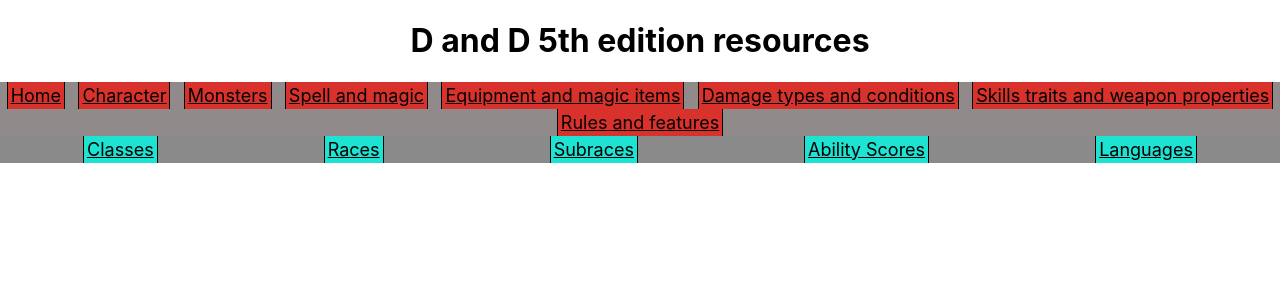
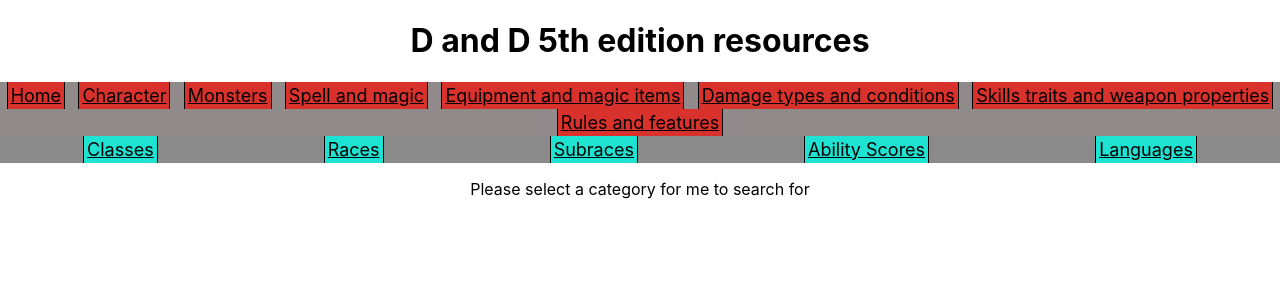
Before and after one commit to justinallenshade/DandD-5thEditionResources, a React (Create React App) app: page /character in a window 1280 px wide. Shown: the top 300 px of the page. Built offline with nearby package versions, Linux system fonts and the light colour scheme.

Commit message:
Errors displayed

```diff
--- a/src/Components/Character.jsx
+++ b/src/Components/Character.jsx
@@ -2,9 +2,7 @@
 import { Link } from 'react-router-dom';
 
 export default function Character() {
-
     return (
-
         <div>
             <div className="charWhole">
                 <Link to={'/character/classes'} className="char" >Classes</Link>
@@ -13,7 +11,7 @@
                 <Link to={'/character/score'} className="char" >Ability Scores</Link>
                 <Link to={'/character/languages'} className="char" >Languages</Link>
             </div>
+            <p>Please select a category for me to search for</p>
         </div>
-
     );
 }
--- a/src/Components/Damage.jsx
+++ b/src/Components/Damage.jsx
@@ -8,6 +8,7 @@
                 <Link to={'/damage/types'} className="char" >Damage Types</Link>
                 <Link to={'/damage/conditions'} className="char" >Damage Conditions</Link>
             </div>
+            <p>Please select a category for me to search for</p>
         </div>
     );
 }
--- a/src/Components/DiceNav.jsx
+++ b/src/Components/DiceNav.jsx
@@ -3,6 +3,7 @@
 
 export default function DiceNav() {
     return (
+        <div>
             <div className="header">
                 <Link to={'/die/d4'} className="char" >D4</Link>
                 <Link to={'/die/d6'} className="char" >D6</Link>
@@ -12,5 +13,6 @@
                 <Link to={'/die/d12'} className="char" >D12</Link>
                 <Link to={'/die/d20'} className="char" >D20</Link>
             </div>
+        </div>
     );
 }
--- a/src/Components/DisplayTool.jsx
+++ b/src/Components/DisplayTool.jsx
@@ -297,7 +297,11 @@
 
         })
     })
-
+    .catch(err => {return(
+        <div>
+            <p>{`You cast wish and it fails: ${err}`}</p>
+        </div>
+    )})
 
 }
 
@@ -317,7 +321,11 @@
         });
     })
 
-    .catch(err => console.log(`Your spell fizzled out!- ${err}`))
+    .catch(err => {return(
+        <div>
+            <p>{`An Ancient Red Dragon aproaches: ${err}`}</p>
+        </div>
+    )})
 
     urlCondition = url
 }
@@ -360,6 +368,7 @@
 
     const [state, setState] = useState([])
     useEffect(() => {
+        setState('Rummaging through bag of holding...')
         setTimeout(() => {
             setState(mainArr);
         }, wait);
--- a/src/Components/Items.jsx
+++ b/src/Components/Items.jsx
@@ -10,6 +10,7 @@
                 <Link to={'/items/equipment'} className="char" >Equipment</Link>
                 <Link to={'/items/magicitems/'} className="char" >Magic Items</Link>
             </div>
+            <p>Please select a category for me to search for</p>
         </div>
 
     );
--- a/src/Components/Magic.jsx
+++ b/src/Components/Magic.jsx
@@ -8,6 +8,7 @@
                 <Link to={'/magic/spells'} className="char" >Spells</Link>
                 <Link to={'/magic/schools'} className="char" >Magic Schools</Link>
             </div>
+            <p>Please select a category for me to search for</p>
         </div>
     );
 }
--- a/src/Components/MainRule.jsx
+++ b/src/Components/MainRule.jsx
@@ -8,6 +8,7 @@
                 <Link to={'/mainrule/rulesection'} className="char" >Rule Section</Link>
                 <Link to={'/mainrule/features'} className="char" >Features</Link>
             </div>
+            <p>Please select a category for me to search for</p>
         </div>
     );
 }
--- a/src/Components/Traits.jsx
+++ b/src/Components/Traits.jsx
@@ -9,6 +9,7 @@
                 <Link to={'/traits/skills'} className="char">Skills</Link>
                 <Link to={'/traits/weapon'} className="char">Weapon traits</Link>
             </div>
+            <p>Please select a category for me to search for</p>
         </div>
     );
 }
```
Also changed, not shown: src/logo.svg (deleted), 1 other file (tests, documents, lock files or other folders). Lines whose indentation alone changed are shown as unchanged.
